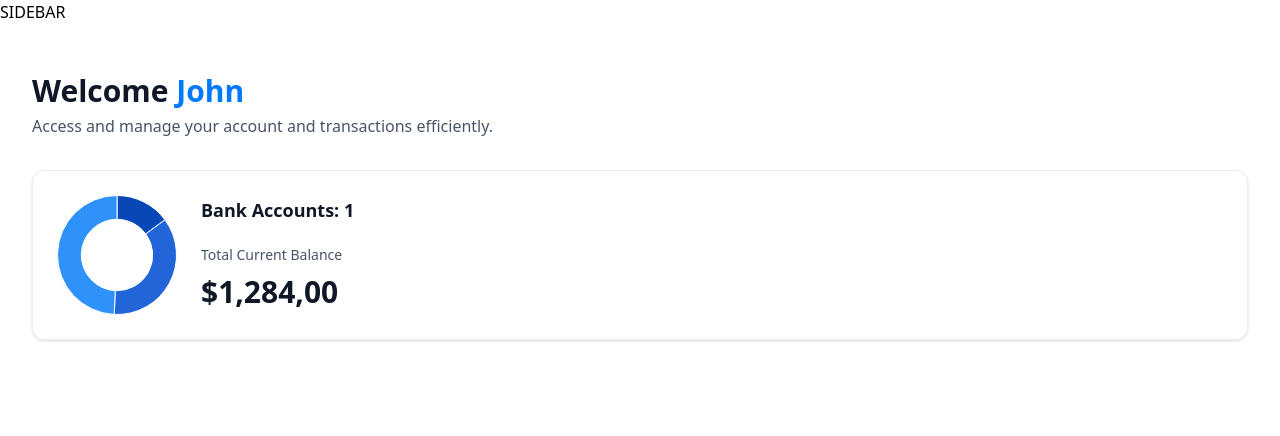
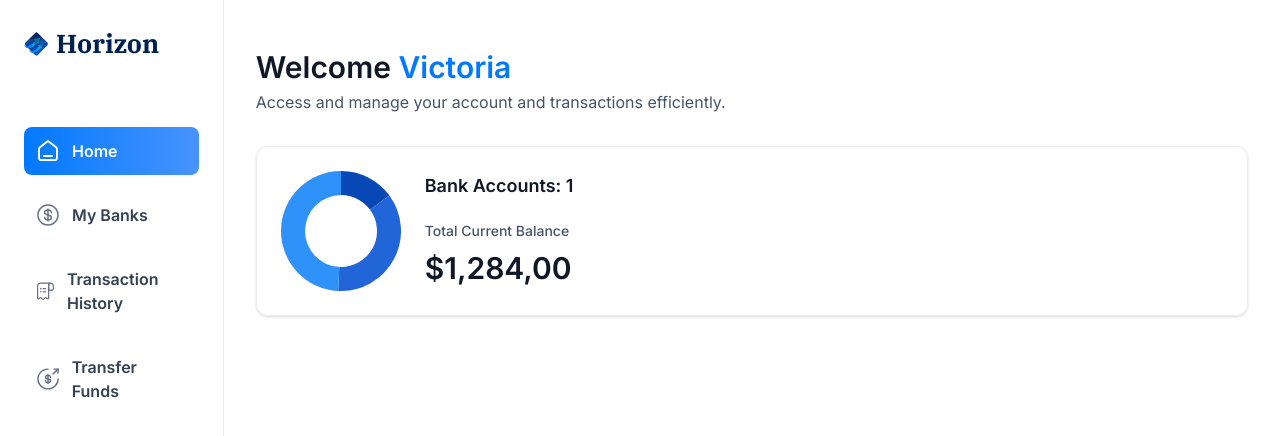
Before and after one commit to HugaidaS/horizon-bank, a Next.js app: page / in a window 1280 px wide. Shown: the top 436 px of the page. Built offline with nearby package versions, Linux system fonts and the light colour scheme.

Commit message:
Added links on the left sidebar

```diff
--- a/app/(root)/layout.tsx
+++ b/app/(root)/layout.tsx
@@ -1,12 +1,15 @@
+import Sidebar from '@/components/Sidebar'
+import { loggedInMock } from '@/constants'
+
 export default function RootLayout({
-                                       children,
-                                   }: Readonly<{
-    children: React.ReactNode;
+  children
+}: Readonly<{
+  children: React.ReactNode
 }>) {
-    return (
-        <main>
-            SIDEBAR
-            {children}
-        </main>
-    );
+  return (
+    <main className="flex w-full h-screen font-inter">
+      <Sidebar user={loggedInMock} />
+      {children}
+    </main>
+  )
 }
--- a/app/(root)/page.tsx
+++ b/app/(root)/page.tsx
@@ -1,9 +1,9 @@
 import React from 'react'
 import HeaderBox from '@/components/HeaderBox'
 import TotalBalanceBox from '@/components/TotalBalanceBox'
+import { loggedInMock } from '@/constants'
 
 const Home = () => {
-  const loggedIn = { firstName: 'John', lastName: 'Doe' }
   return (
     <section className="home">
       <div className="home-content">
@@ -11,7 +11,7 @@
           <HeaderBox
             type="greeting"
             title="Welcome"
-            user={loggedIn?.firstName || 'Guest'}
+            user={loggedInMock?.firstName || 'Guest'}
             subtext="Access and manage your account and transactions efficiently."
           />
           <TotalBalanceBox
--- a/components/DoughnutChart.tsx
+++ b/components/DoughnutChart.tsx
@@ -13,7 +13,7 @@
         label: 'Banks',
         data: [1250, 3000, 4124],
         backgroundColor: ['#0747b6', '#2265d8', '#2f91fa'],
-        borderWidth: 1
+        borderWidth: 0
       }
     ]
   }
--- /dev/null
+++ b/components/Sidebar.tsx
@@ -0,0 +1,58 @@
+'use client'
+
+import React from 'react'
+import Link from 'next/link'
+import Image from 'next/image'
+import { sidebarLinks } from '@/constants'
+import { cn } from '@/lib/utils'
+import { usePathname } from 'next/navigation'
+
+const Sidebar = ({ user }: any) => {
+  const pathname = usePathname()
+  return (
+    <section className="sidebar">
+      <nav className="flex flex-col gap-4 w-full">
+        <Link
+          href="/"
+          className="flex mb-12 cursor-pointer items-center gap-2 w-max"
+        >
+          <Image
+            src="/icons/logo.svg"
+            alt="logo"
+            width={34}
+            height={34}
+            className="max-xl:size-14 size-[24px]"
+          />
+          <h2 className="sidebar-logo">Horizon</h2>
+        </Link>
+
+        {sidebarLinks.map((item, index) => {
+          const isActive =
+            pathname === item.route || pathname.startsWith(`${item.route}/`)
+          return (
+            <Link
+              href={item.route}
+              key={item.label}
+              className={cn('sidebar-link', { 'bg-bank-gradient': isActive })}
+            >
+              <div className="relative size-6">
+                <Image
+                  src={item.imgURL}
+                  alt={item.label}
+                  fill
+                  className={cn({
+                    'brightness-[3] invert-0': isActive
+                  })}
+                />
+              </div>
+              <p className={cn('sidebar-label', { '!text-white': isActive })}>
+                {item.label}
+              </p>
+            </Link>
+          )
+        })}
+      </nav>
+    </section>
+  )
+}
+export default Sidebar
--- a/constants/index.ts
+++ b/constants/index.ts
@@ -1,28 +1,28 @@
 export const sidebarLinks = [
   {
-    imgURL: "/icons/home.svg",
-    route: "/",
-    label: "Home",
+    imgURL: '/icons/home.svg',
+    route: '/',
+    label: 'Home'
   },
   {
-    imgURL: "/icons/dollar-circle.svg",
-    route: "/my-banks",
-    label: "My Banks",
+    imgURL: '/icons/dollar-circle.svg',
+    route: '/my-banks',
+    label: 'My Banks'
   },
   {
-    imgURL: "/icons/transaction.svg",
-    route: "/transaction-history",
-    label: "Transaction History",
+    imgURL: '/icons/transaction.svg',
+    route: '/transaction-history',
+    label: 'Transaction History'
   },
   {
-    imgURL: "/icons/money-send.svg",
-    route: "/payment-transfer",
-    label: "Transfer Funds",
-  },
-];
+    imgURL: '/icons/money-send.svg',
+    route: '/payment-transfer',
+    label: 'Transfer Funds'
+  }
+]
 
 // good_user / good_password - Bank of America
-export const TEST_USER_ID = "6627ed3d00267aa6fa3e";
+export const TEST_USER_ID = '6627ed3d00267aa6fa3e'
 
 // custom_user -> Chase Bank
 // export const TEST_ACCESS_TOKEN =
@@ -30,108 +30,110 @@
 
 // custom_user -> Chase Bank
 export const TEST_ACCESS_TOKEN =
-  "access-sandbox-229476cf-25bc-46d2-9ed5-fba9df7a5d63";
+  'access-sandbox-229476cf-25bc-46d2-9ed5-fba9df7a5d63'
 
 export const ITEMS = [
   {
-    id: "6624c02e00367128945e", // appwrite item Id
-    accessToken: "access-sandbox-83fd9200-0165-4ef8-afde-65744b9d1548",
-    itemId: "VPMQJKG5vASvpX8B6JK3HmXkZlAyplhW3r9xm",
-    userId: "6627ed3d00267aa6fa3e",
-    accountId: "X7LMJkE5vnskJBxwPeXaUWDBxAyZXwi9DNEWJ",
+    id: '6624c02e00367128945e', // appwrite item Id
+    accessToken: 'access-sandbox-83fd9200-0165-4ef8-afde-65744b9d1548',
+    itemId: 'VPMQJKG5vASvpX8B6JK3HmXkZlAyplhW3r9xm',
+    userId: '6627ed3d00267aa6fa3e',
+    accountId: 'X7LMJkE5vnskJBxwPeXaUWDBxAyZXwi9DNEWJ'
   },
   {
-    id: "6627f07b00348f242ea9", // appwrite item Id
-    accessToken: "access-sandbox-74d49e15-fc3b-4d10-a5e7-be4ddae05b30",
-    itemId: "Wv7P6vNXRXiMkoKWPzeZS9Zm5JGWdXulLRNBq",
-    userId: "6627ed3d00267aa6fa3e",
-    accountId: "x1GQb1lDrDHWX4BwkqQbI4qpQP1lL6tJ3VVo9",
-  },
-];
+    id: '6627f07b00348f242ea9', // appwrite item Id
+    accessToken: 'access-sandbox-74d49e15-fc3b-4d10-a5e7-be4ddae05b30',
+    itemId: 'Wv7P6vNXRXiMkoKWPzeZS9Zm5JGWdXulLRNBq',
+    userId: '6627ed3d00267aa6fa3e',
+    accountId: 'x1GQb1lDrDHWX4BwkqQbI4qpQP1lL6tJ3VVo9'
+  }
+]
 
 export const topCategoryStyles = {
-  "Food and Drink": {
-    bg: "bg-blue-25",
-    circleBg: "bg-blue-100",
+  'Food and Drink': {
+    bg: 'bg-blue-25',
+    circleBg: 'bg-blue-100',
     text: {
-      main: "text-blue-900",
-      count: "text-blue-700",
+      main: 'text-blue-900',
+      count: 'text-blue-700'
     },
     progress: {
-      bg: "bg-blue-100",
-      indicator: "bg-blue-700",
+      bg: 'bg-blue-100',
+      indicator: 'bg-blue-700'
     },
-    icon: "/icons/monitor.svg",
+    icon: '/icons/monitor.svg'
   },
   Travel: {
-    bg: "bg-success-25",
-    circleBg: "bg-success-100",
+    bg: 'bg-success-25',
+    circleBg: 'bg-success-100',
     text: {
-      main: "text-success-900",
-      count: "text-success-700",
+      main: 'text-success-900',
+      count: 'text-success-700'
     },
     progress: {
-      bg: "bg-success-100",
-      indicator: "bg-success-700",
+      bg: 'bg-success-100',
+      indicator: 'bg-success-700'
     },
-    icon: "/icons/coins.svg",
+    icon: '/icons/coins.svg'
   },
   default: {
-    bg: "bg-pink-25",
-    circleBg: "bg-pink-100",
+    bg: 'bg-pink-25',
+    circleBg: 'bg-pink-100',
     text: {
-      main: "text-pink-900",
-      count: "text-pink-700",
+      main: 'text-pink-900',
+      count: 'text-pink-700'
     },
     progress: {
-      bg: "bg-pink-100",
-      indicator: "bg-pink-700",
+      bg: 'bg-pink-100',
+      indicator: 'bg-pink-700'
     },
-    icon: "/icons/shopping-bag.svg",
-  },
-};
+    icon: '/icons/shopping-bag.svg'
+  }
+}
 
 export const transactionCategoryStyles = {
-  "Food and Drink": {
-    borderColor: "border-pink-600",
-    backgroundColor: "bg-pink-500",
-    textColor: "text-pink-700",
-    chipBackgroundColor: "bg-inherit",
+  'Food and Drink': {
+    borderColor: 'border-pink-600',
+    backgroundColor: 'bg-pink-500',
+    textColor: 'text-pink-700',
+    chipBackgroundColor: 'bg-inherit'
   },
   Payment: {
-    borderColor: "border-success-600",
-    backgroundColor: "bg-green-600",
-    textColor: "text-success-700",
-    chipBackgroundColor: "bg-inherit",
+    borderColor: 'border-success-600',
+    backgroundColor: 'bg-green-600',
+    textColor: 'text-success-700',
+    chipBackgroundColor: 'bg-inherit'
   },
-  "Bank Fees": {
-    borderColor: "border-success-600",
-    backgroundColor: "bg-green-600",
-    textColor: "text-success-700",
-    chipBackgroundColor: "bg-inherit",
+  'Bank Fees': {
+    borderColor: 'border-success-600',
+    backgroundColor: 'bg-green-600',
+    textColor: 'text-success-700',
+    chipBackgroundColor: 'bg-inherit'
   },
   Transfer: {
-    borderColor: "border-red-700",
-    backgroundColor: "bg-red-700",
-    textColor: "text-red-700",
-    chipBackgroundColor: "bg-inherit",
+    borderColor: 'border-red-700',
+    backgroundColor: 'bg-red-700',
+    textColor: 'text-red-700',
+    chipBackgroundColor: 'bg-inherit'
   },
   Processing: {
-    borderColor: "border-[#F2F4F7]",
-    backgroundColor: "bg-gray-500",
-    textColor: "text-[#344054]",
-    chipBackgroundColor: "bg-[#F2F4F7]",
+    borderColor: 'border-[#F2F4F7]',
+    backgroundColor: 'bg-gray-500',
+    textColor: 'text-[#344054]',
+    chipBackgroundColor: 'bg-[#F2F4F7]'
   },
   Success: {
-    borderColor: "border-[#12B76A]",
-    backgroundColor: "bg-[#12B76A]",
-    textColor: "text-[#027A48]",
-    chipBackgroundColor: "bg-[#ECFDF3]",
+    borderColor: 'border-[#12B76A]',
+    backgroundColor: 'bg-[#12B76A]',
+    textColor: 'text-[#027A48]',
+    chipBackgroundColor: 'bg-[#ECFDF3]'
   },
   default: {
-    borderColor: "",
-    backgroundColor: "bg-blue-500",
-    textColor: "text-blue-700",
-    chipBackgroundColor: "bg-inherit",
-  },
-};
+    borderColor: '',
+    backgroundColor: 'bg-blue-500',
+    textColor: 'text-blue-700',
+    chipBackgroundColor: 'bg-inherit'
+  }
+}
+
+export const loggedInMock = { firstName: 'Victoria', lastName: 'Doe' }
```
